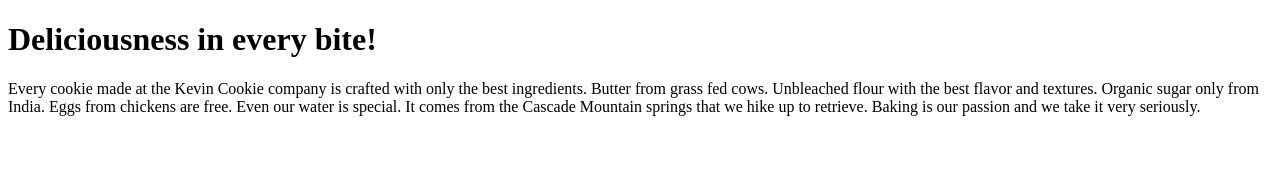
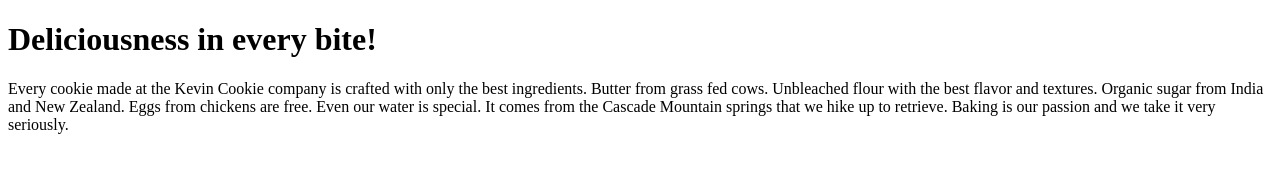
Before and after one commit to Adwaith-pa/firstrep, a plain HTML site: page index.htm in a window 1280 px wide. Drawn offline with Linux system fonts and the light colour scheme.

Commit message:
Update index.htm
sugar detail changed

```diff
--- a/index.htm
+++ b/index.htm
@@ -3,6 +3,6 @@
 <body>
 
 <h1>Deliciousness in every bite!</h1>
-<p>Every cookie made at the Kevin Cookie company is crafted with only the best ingredients. Butter from grass fed cows. Unbleached flour with the best flavor and textures. Organic sugar only from India. Eggs from chickens are free. Even our water is special. It comes from the Cascade Mountain springs that we hike up to retrieve. Baking is our passion and we take it very seriously.</p>
+<p>Every cookie made at the Kevin Cookie company is crafted with only the best ingredients. Butter from grass fed cows. Unbleached flour with the best flavor and textures. Organic sugar from India and New Zealand. Eggs from chickens are free. Even our water is special. It comes from the Cascade Mountain springs that we hike up to retrieve. Baking is our passion and we take it very seriously.</p>
 </body>
 </html>
```
